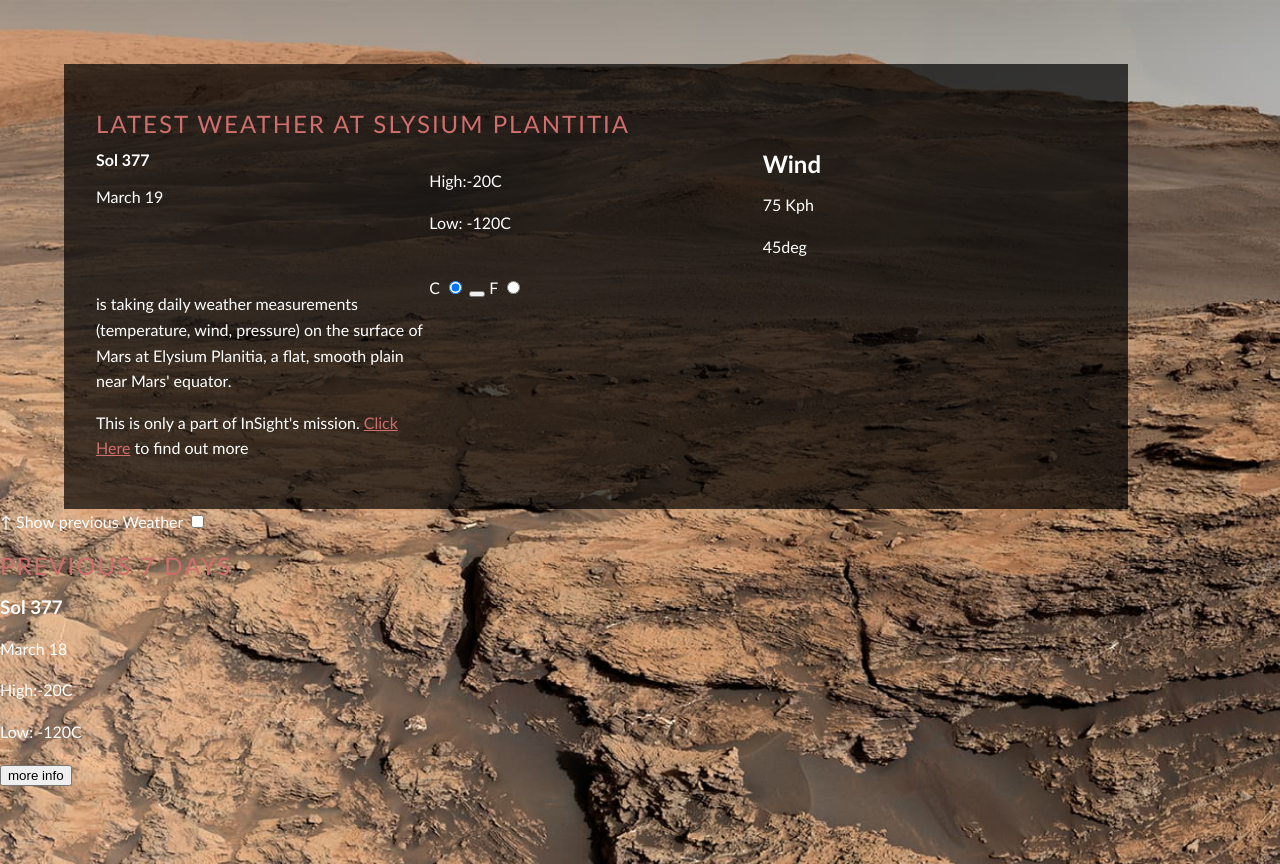
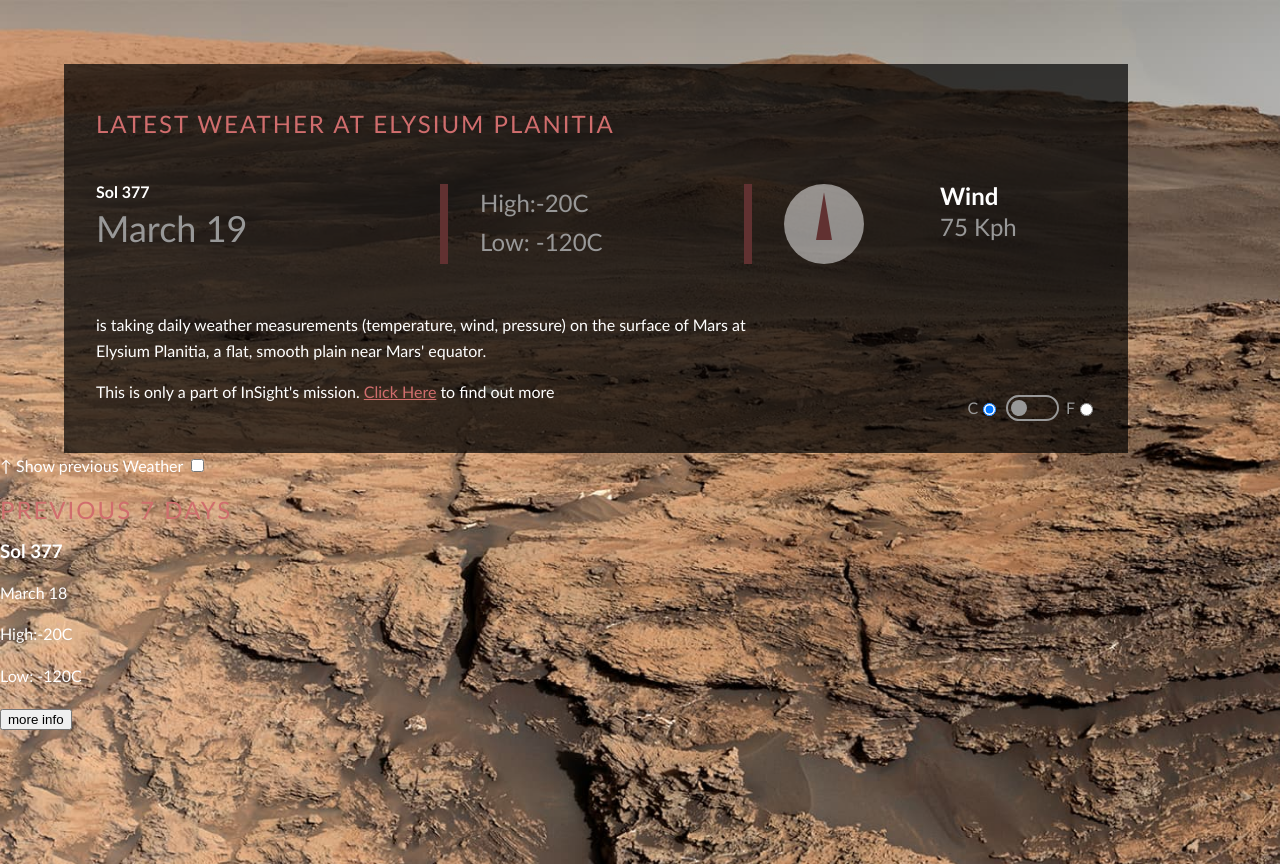
Before and after one commit to LgnOmar/Mars-Weather-Live, a plain HTML site: page index.html in a window 1280 px wide. Drawn offline with nearby package versions, Linux system fonts and the light colour scheme; files that its build step writes are made by us from their sources.

Commit message:
looks fine so far
i think for the front end im only left with the toggle button for the temperature.

```diff
--- a/index.html
+++ b/index.html
@@ -10,7 +10,7 @@
 
     <main class="mars-current-weather">
         <h1 class="main-title">
-            LATEST WEATHER AT SLYSIUM PLANTITIA
+            LATEST WEATHER AT ELYSIUM PLANITIA
         </h1>
 
         <div class="date">
@@ -26,7 +26,9 @@
             <h2 class="section-title">Wind</h2>
             <p class="reading">75 Kph</p>
             <div class="wind-direction">
-                <p class="sr-only">45deg</p>
+                <p class="sr-only"></p>
+                <!-- update -- direction custom prop
+                 to change arrow direction -->
                 <div class="wind-arrow"></div>
             </div>
         </div>
--- a/style.scss
+++ b/style.scss
@@ -69,6 +69,12 @@ h1, h2, h3 {
 
 }
 
+.reading{
+    font-size: var(--fs-h1);
+    margin: 0;
+    color: var(--clr-gray);
+}
+
 .mars-current-weather{
     background: rgba(0,0,0,.7);
     padding: 2em;
@@ -76,16 +82,101 @@ h1, h2, h3 {
     margin: 4em 0 0 4em;
     display: grid;
     grid-template-columns: repeat(3, 1fr);
+    grid-gap: 2rem;
 }
 
 .date{
+
     grid-column: 1/2;
+
+    &-day{
+        font-size: var(--fs-h2);
+        margin: 0;
+        color: var(--clr-gray);
+        font-weight: var(--fw-light);
+    }
+
 }
 
 .temp{
+    --border: solid .5em var(--clr-accent-dark);
     grid-column: 2/3;
+    border-left: var(--border);
+    border-right: var(--border);
+    padding: 0 2em;
 }
 
 .wind{
     grid-column: 3/4;
+    display: grid;
+    grid-template-columns: repeat(2, 1fr);
+    grid-template-rows: min-content 1fr;
+    align-self: start;
+
+
+    .section-title,
+    .reading{
+        grid-column: 2/3;
+    }
+
+    &-direction{
+        --size: 5rem;
+        width: var(--size);
+        height: var(--size);
+        border-radius: 50%;
+        background-color: rgba(255,255,255,.5);
+        display: grid;
+        place-items: center;
+        grid-row: 1/ span 2;
+    }
+
+    &-arrow{
+        //update custom props within js to update the dierction
+        --direction: 0deg;
+        --size: 1rem;
+        height: calc(var(--size) * 3);
+        width: var(--size);
+        background: var(--clr-accent-dark);
+        // this is a tringle  to show the wind direction [tricky lol]
+        clip-path: polygon(50% 0%,0% 100%, 100% 100%);
+        transform: translateY(-50%) rotate(var(--direction));
+        transform-origin: bottom center;
+        transition: transform 500ms ease;
+
+    }
 }
+
+.info{
+    grid-column: 1/3;
+}
+
+.unit{
+    grid-column: 3/4;
+    place-self: end;
+    color: var(--clr-gray);
+    display: flex;
+
+    &-toggle{
+        cursor: pointer;
+        width: 4em;
+        border: 2px solid var(--clr-gray);
+        background: transparent;
+        padding: 0;
+        border-radius: 100vmax;
+        margin: 0 .5em;
+
+        &::after{
+            content: '';
+            display: block;
+            background: var(--clr-gray);
+            border-radius: 50%;
+            height: 1rem;
+            margin: 3px;
+            width: 1rem;
+        }
+    }
+}
+
+:checked ~ .unit-toggle::after{
+    margin-right: auto;
+}
```
Also changed, not shown: style.css (added), 1 other file.
